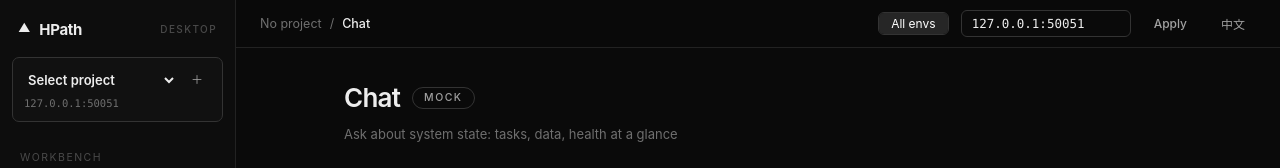
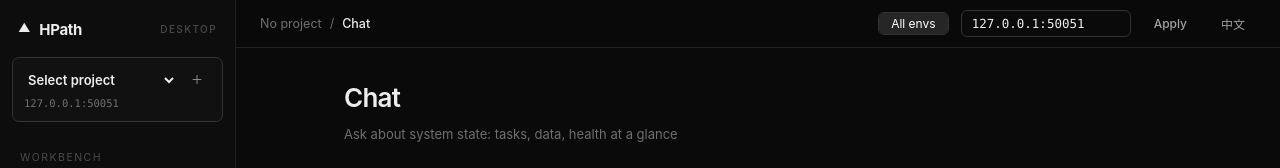
Before and after one commit to ekreke/hpath, a React (Vite) app in the folder packages/desktop/: page / in a window 1280 px wide. Shown: the top 168 px of the page. Built offline with nearby package versions, Linux system fonts and the light colour scheme.

Commit message:
refactor: remove unused mock references from views and localization files

```diff
--- a/packages/desktop/src/i18n/en.json
+++ b/packages/desktop/src/i18n/en.json
@@ -1,7 +1,4 @@
 {
-  "app": {
-    "mock": "mock"
-  },
   "common": {
     "back": "Back",
     "cancel": "Cancel",
--- a/packages/desktop/src/i18n/zh.json
+++ b/packages/desktop/src/i18n/zh.json
@@ -1,7 +1,4 @@
 {
-  "app": {
-    "mock": "mock"
-  },
   "common": {
     "back": "返回",
     "cancel": "取消",
--- a/packages/desktop/src/views/CasesView.tsx
+++ b/packages/desktop/src/views/CasesView.tsx
@@ -256,9 +256,7 @@ function CasesView({
         <>
           <div className="ph">
             <div>
-              <h1>
-                {t('cases.title')} <span className="pill">{t('app.mock')}</span>
-              </h1>
+              <h1>{t('cases.title')}</h1>
               <div className="path">{t('cases.subtitle')}</div>
             </div>
           </div>
--- a/packages/desktop/src/views/ChatView.tsx
+++ b/packages/desktop/src/views/ChatView.tsx
@@ -344,9 +344,7 @@ function ChatView({ projectId, envs, onToast }: ChatViewProps) {
     <div className="page-inner chat">
       <div className="ph">
         <div>
-          <h1>
-            {t('chat.title')} <span className="pill">{t('app.mock')}</span>
-          </h1>
+          <h1>{t('chat.title')}</h1>
           <div className="path">{t('chat.subtitle')}</div>
         </div>
       </div>
--- a/packages/desktop/src/views/HistoryView.tsx
+++ b/packages/desktop/src/views/HistoryView.tsx
@@ -158,9 +158,7 @@ function HistoryView({ appliedServerAddr, projectId, envs, refreshKey, onToast }
     <div className="page-inner">
       <div className="ph">
         <div>
-          <h1>
-            {t('history.title')} <span className="pill">{t('app.mock')}</span>
-          </h1>
+          <h1>{t('history.title')}</h1>
           <div className="path">{t('history.subtitle')}</div>
         </div>
         <div className="btns">
--- a/packages/desktop/src/views/PrdView.tsx
+++ b/packages/desktop/src/views/PrdView.tsx
@@ -85,9 +85,7 @@ function PrdView({ projectId, onDraftsCreated, onToast }: PrdViewProps) {
     <div className="page-inner">
       <div className="ph">
         <div>
-          <h1>
-            {t('prd.title')} <span className="pill">{t('app.mock')}</span>
-          </h1>
+          <h1>{t('prd.title')}</h1>
           <div className="path">{t('prd.subtitle')}</div>
         </div>
         <div className="btns">
```
